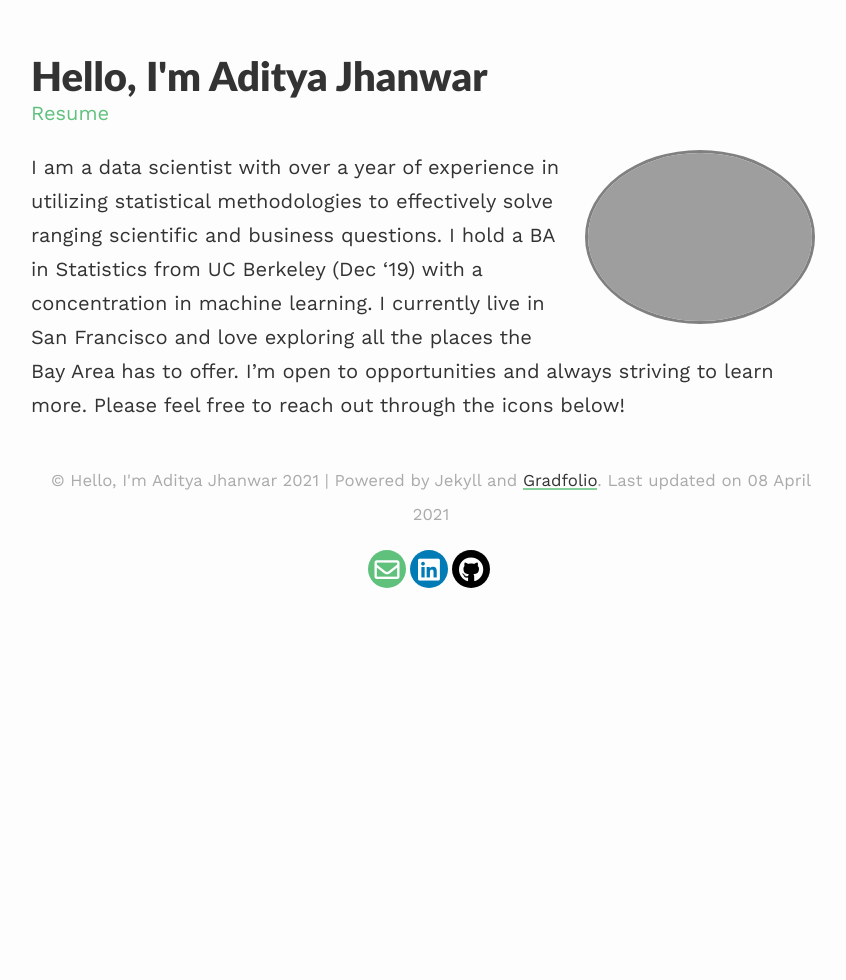
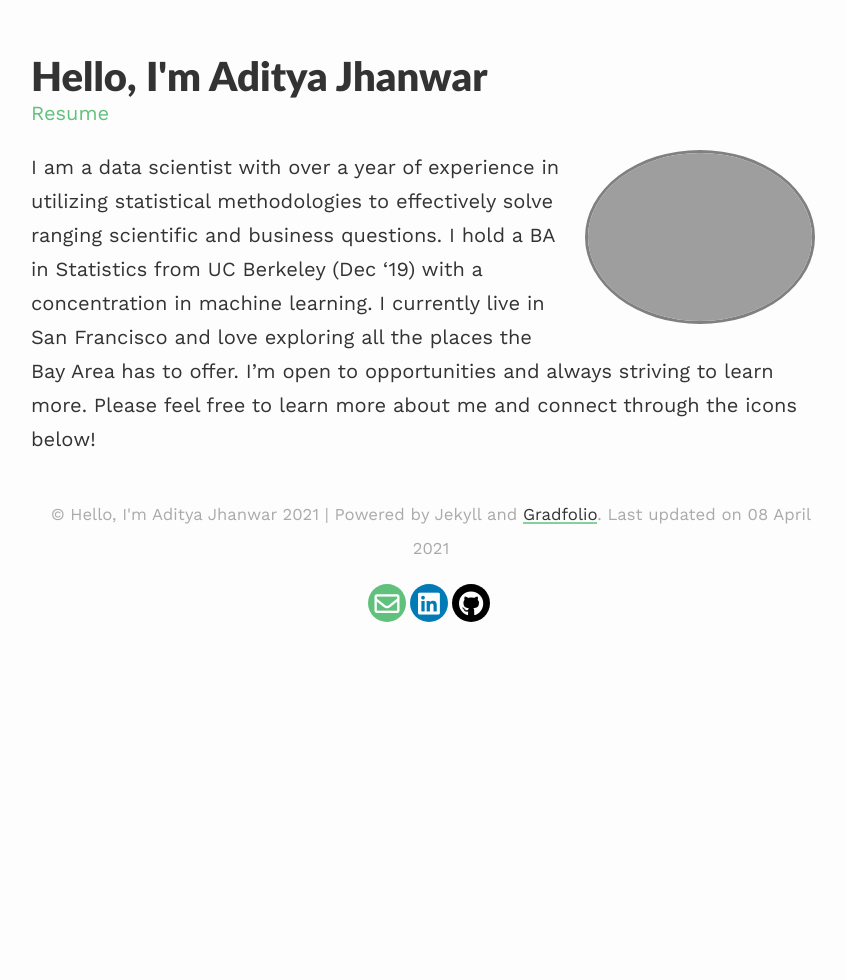
Before and after one commit to ajhanwar/ajhanwar.github.io, a Jekyll site: the page built from index.md, in a window 1280 px wide. Shown: the whole page, without its empty margins (209-1055 px from the left). Built offline with Jekyll 4.4.1, drawn with Linux system fonts in a browser that asks for light colours; nearby versions of some CDN libraries.

Commit message:
updated bio

```diff
--- a/index.md
+++ b/index.md
@@ -7,4 +7,4 @@ profile:
 published: true
 ---
 
-I am a data scientist with over a year of experience in utilizing statistical methodologies to effectively solve ranging scientific and business questions. I hold a BA in Statistics from UC Berkeley (Dec '19) with a concentration in machine learning. I currently live in San Francisco and love exploring all the places the Bay Area has to offer. I'm open to opportunities and always striving to learn more. Please feel free to reach out through the icons below!
+I am a data scientist with over a year of experience in utilizing statistical methodologies to effectively solve ranging scientific and business questions. I hold a BA in Statistics from UC Berkeley (Dec '19) with a concentration in machine learning. I currently live in San Francisco and love exploring all the places the Bay Area has to offer. I'm open to opportunities and always striving to learn more. Please feel free to learn more about me and connect through the icons below!
```
